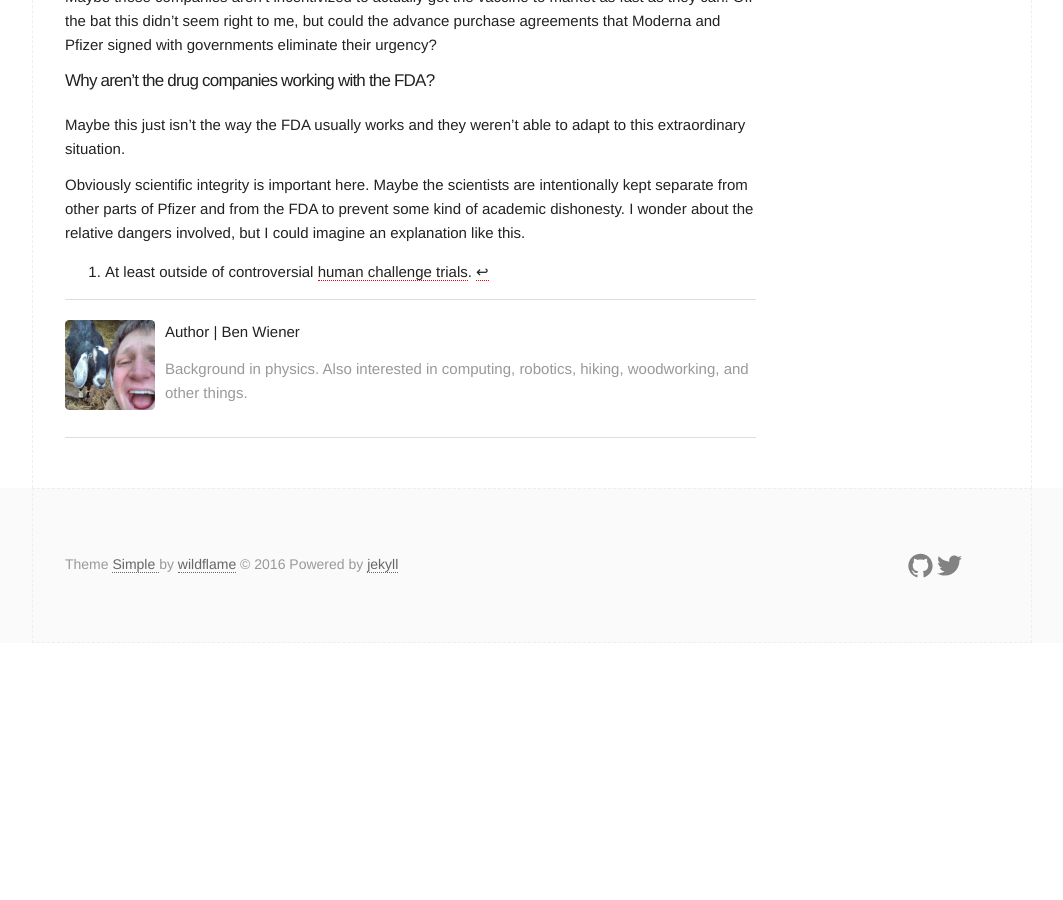
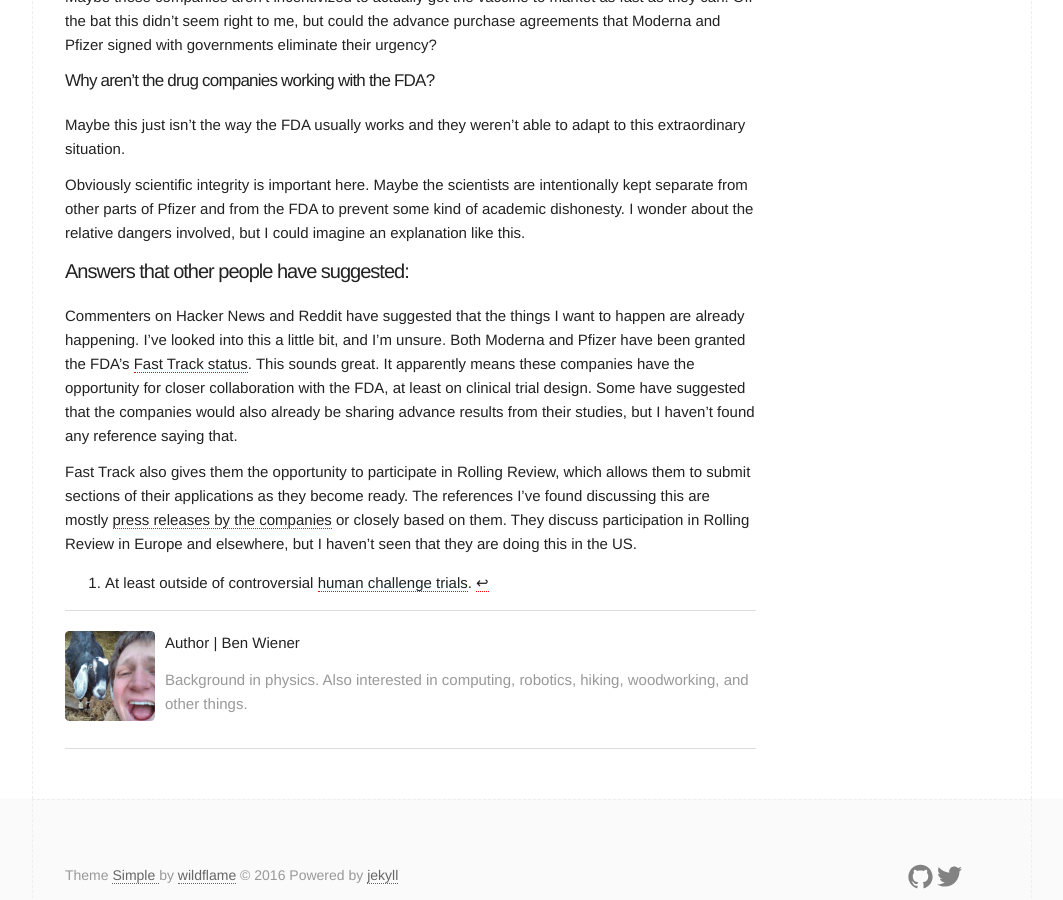
Before and after one commit to ishmandoo/ishmandoo.github.io, a Jekyll site: the page built from _posts/2020-11-19-vaccine-delays.md, in a window 1280 px wide and 900 px high, scrolled down 1169 px. Shown: the whole window, without its empty margins (108-1171 px from the left). Built offline with Jekyll 4.4.1, drawn with Linux system fonts in a browser that asks for light colours; comment, search, counter and statistics services are not loaded; before the commit the page ends 1812 px from its top, so only the background shows below that.

Commit message:
updated vaccine post

```diff
--- a/_posts/2020-11-19-vaccine-delays.md
+++ b/_posts/2020-11-19-vaccine-delays.md
@@ -30,4 +30,10 @@
 
 Obviously scientific integrity is important here. Maybe the scientists are intentionally kept separate from other parts of Pfizer and from the FDA to prevent some kind of academic dishonesty. I wonder about the relative dangers involved, but I could imagine an explanation like this.
 
+### Answers that other people have suggested:
+
+Commenters on Hacker News and Reddit have suggested that the things I want to happen are already happening. I've looked into this a little bit, and I'm unsure. Both Moderna and Pfizer have been granted the FDA's [Fast Track status](https://www.fda.gov/patients/fast-track-breakthrough-therapy-accelerated-approval-priority-review/fast-track). This sounds great. It apparently means these companies have the opportunity for closer collaboration with the FDA, at least on clinical trial design. Some have suggested that the companies would also already be sharing advance results from their studies, but I haven't found any reference saying that.
+
+Fast Track also gives them the opportunity to participate in Rolling Review, which allows them to submit sections of their applications as they become ready. The references I've found discussing this are mostly [press releases by the companies](https://www.pfizer.com/news/press-release/press-release-detail/pfizer-and-biontech-submit-emergency-use-authorization) or closely based on them. They discuss participation in Rolling Review in Europe and elsewhere, but I haven't seen that they are doing this in the US.
+
 [^hcc]: At least outside of controversial [human challenge trials](https://www.nytimes.com/2020/07/01/health/coronavirus-vaccine-trials.html).
```
